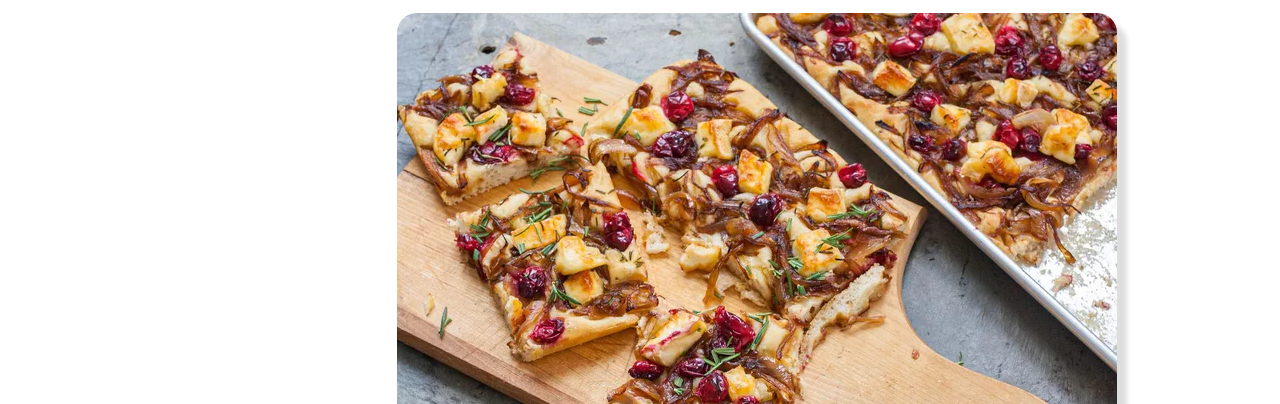
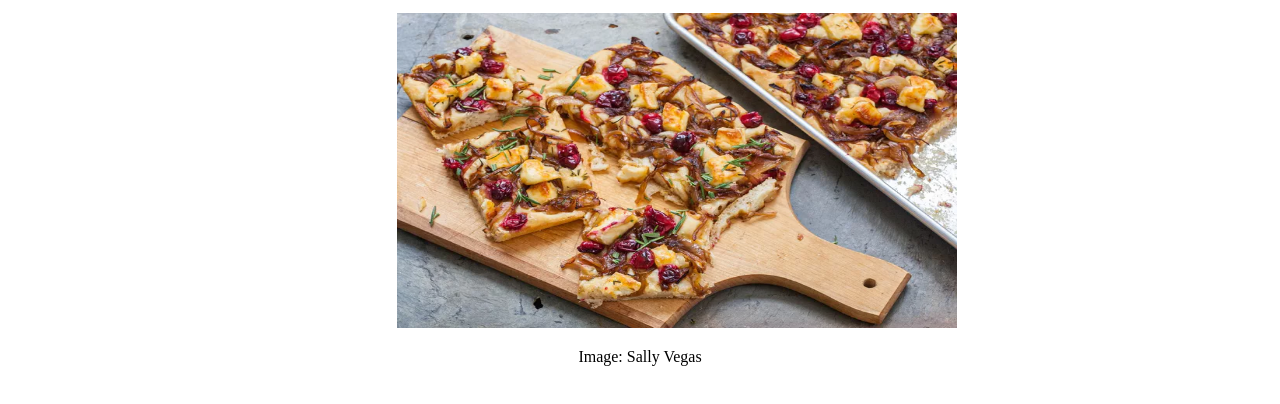
Before and after one commit to DanieleTesti/W1-L3, a plain HTML site: page index.html in a window 1280 px wide. Shown: the part 396-800 px from the top of the page. Drawn offline with Linux system fonts and the light colour scheme.

Commit message:
update es.3

```diff
--- a/index.html
+++ b/index.html
@@ -26,7 +26,8 @@
         became your new favourite holiday starter!
       </p>
       <div class="center">
-      <img class="foto" src="./assets/focaccia.png" alt="focaccia" />
+        <img src="./assets/focaccia.png" alt="focaccia" width="560" height="315">
+        <!-- <iframe class="video" width="560" height="315" src="https://www.youtube.com/embed/KBXeWF3OynU" title="YouTube video player" frameborder="0" allow="accelerometer; autoplay; clipboard-write; encrypted-media; gyroscope; picture-in-picture" allowfullscreen></iframe>  -->
       <p>Image: Sally Vegas</p>
       <br />
       </div>
```
